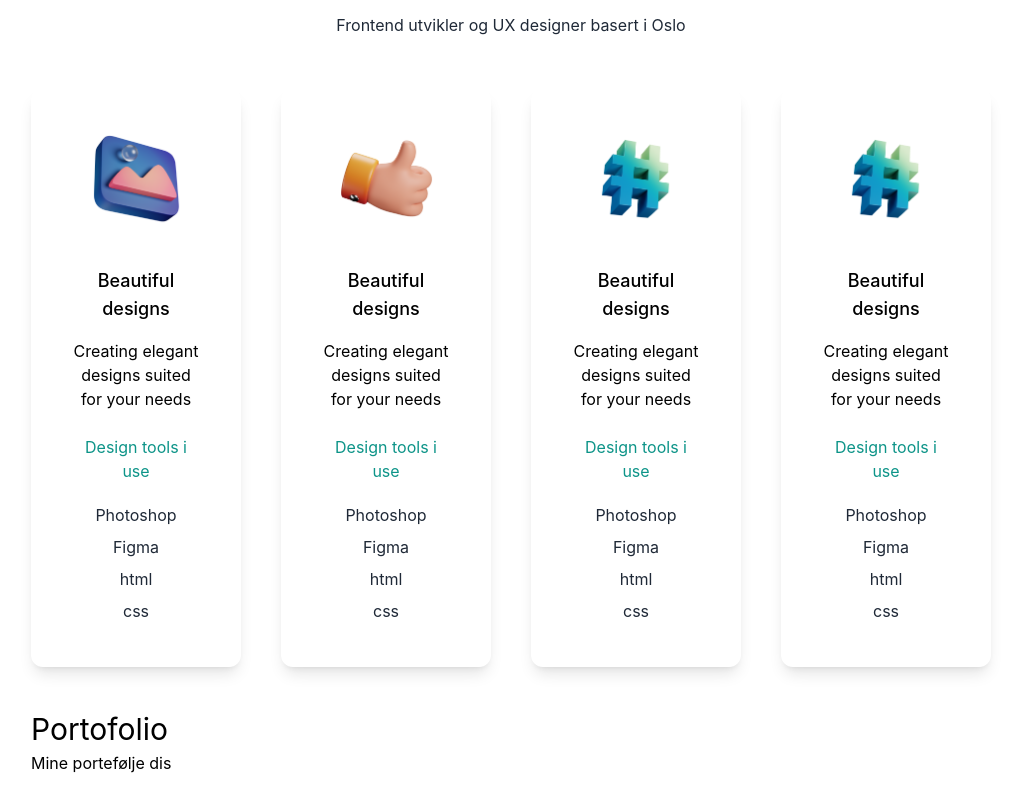
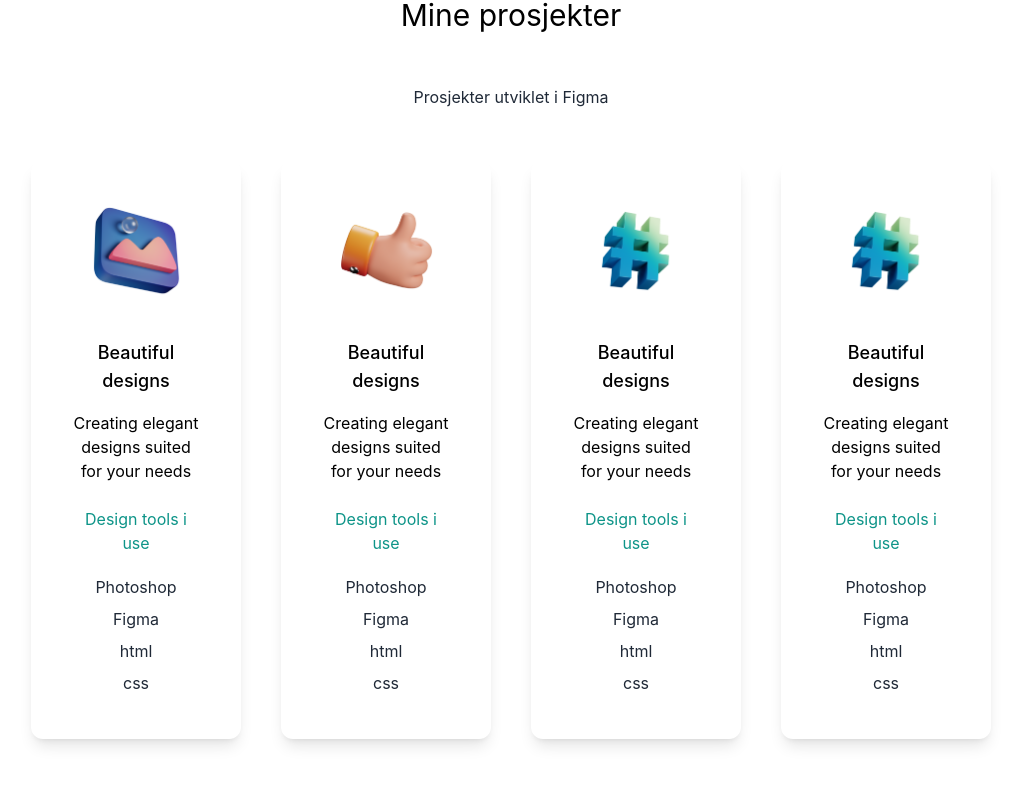
Before and after one commit to joakimtin/reactporto, a Next.js app: page / in a window 1280 px wide. Shown: the part 1019-1820 px from the top of the page, without its empty margins (129-1149 px from the left). Built offline with nearby package versions, Linux system fonts and the light colour scheme.

Commit message:
figma og js porto del

```diff
--- a/package.json
+++ b/package.json
@@ -12,8 +12,8 @@
     "@next/font": "13.1.6",
     "eslint": "8.33.0",
     "eslint-config-next": "13.1.6",
-    "next": "13.1.6",
-    "react": "18.2.0",
+    "next": "^13.1.6",
+    "react": "^18.2.0",
     "react-dom": "18.2.0",
     "react-icons": "^4.7.1"
   },
--- a/pages/index.js
+++ b/pages/index.js
@@ -52,8 +52,62 @@
 
         <section>
           <div className="text-center">
-            <h3 className="text-3xl py-1">Services i offer</h3>
-            <p className="text-md py-2 leading-8 text-gray-800">Frontend utvikler og UX designer basert i Oslo</p>
+            <h3 className="text-3xl py-10">Mine prosjekter</h3>
+            <p className="text-md py-2 leading-8 text-gray-800">Prosjekter utviklet i Figma</p>
+          </div>
+
+          <div className="lg:flex gap-10 mx-auto">
+            <div className="text-center shadow-lg p-10 rounded-xl my-10">
+              <Image src={design} width={100} height={100}/>
+              <h3 className="text-lg font-medium pt-8 pb-2">Beautiful designs</h3>
+              <p className="py-2">Creating elegant designs suited for your needs</p>
+              <h4 className="py-4 text-teal-600">Design tools i use</h4>
+              <p className="text-gray-800 py-1">Photoshop</p>
+              <p className="text-gray-800 py-1">Figma</p>
+              <p className="text-gray-800 py-1">html</p>
+              <p className="text-gray-800 py-1">css</p>
+            </div>
+
+            <div className="text-center shadow-lg p-10 rounded-xl my-10">
+              <Image src={consulting} width={100} height={100}/>
+              <h3 className="text-lg font-medium pt-8 pb-2">Beautiful designs</h3>
+              <p className="py-2">Creating elegant designs suited for your needs</p>
+              <h4 className="py-4 text-teal-600">Design tools i use</h4>
+              <p className="text-gray-800 py-1">Photoshop</p>
+              <p className="text-gray-800 py-1">Figma</p>
+              <p className="text-gray-800 py-1">html</p>
+              <p className="text-gray-800 py-1">css</p>
+            </div>
+
+            <div className="text-center shadow-lg p-10 rounded-xl my-10">
+              <Image src={code} width={100} height={100}/>
+              <h3 className="text-lg font-medium pt-8 pb-2">Beautiful designs</h3>
+              <p className="py-2">Creating elegant designs suited for your needs</p>
+              <h4 className="py-4 text-teal-600">Design tools i use</h4>
+              <p className="text-gray-800 py-1">Photoshop</p>
+              <p className="text-gray-800 py-1">Figma</p>
+              <p className="text-gray-800 py-1">html</p>
+              <p className="text-gray-800 py-1">css</p>
+            </div>
+
+            <div className="text-center shadow-lg p-10 rounded-xl my-10">
+              <Image src={code} width={100} height={100}/>
+              <h3 className="text-lg font-medium pt-8 pb-2">Beautiful designs</h3>
+              <p className="py-2">Creating elegant designs suited for your needs</p>
+              <h4 className="py-4 text-teal-600">Design tools i use</h4>
+              <p className="text-gray-800 py-1">Photoshop</p>
+              <p className="text-gray-800 py-1">Figma</p>
+              <p className="text-gray-800 py-1">html</p>
+              <p className="text-gray-800 py-1">css</p>
+            </div>
+
+          </div>
+        </section>
+
+        <section>
+          <div className="text-center">
+            <h3 className="text-3xl py-10">Mine prosjekter</h3>
+            <p className="text-md py-2 leading-8 text-gray-800">Prosjekter utviklet i JavaScript</p>
           </div>
 
           <div className="lg:flex gap-10 mx-auto">
@@ -106,8 +160,8 @@
 
         <section>
           <div>
-            <h3 className="text-3xl py-1">Portofolio</h3>
-            <p>Mine portefølje dis</p>
+            <h3 className="text-3xl py-1 text-center">Portofolio</h3>
+            <p className="text-center">Annet design / Photoshop</p>
           </div>
 
           <div className="flex flex-col gap-10 py-10 lg:flex-row lg:flex-wrap">
```
Also changed, not shown: 1 other file (tests, documents, lock files or other folders).
